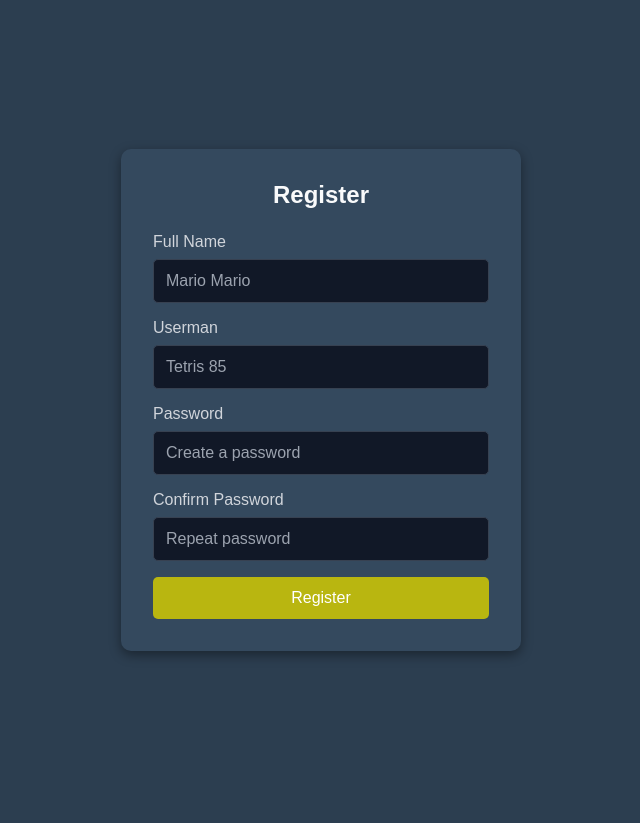
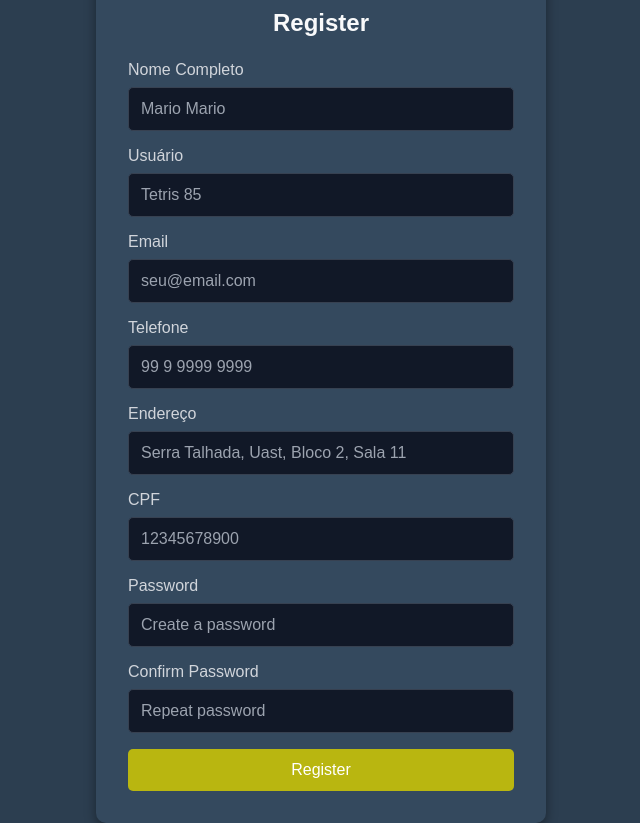
Before and after one commit to PBD-2025-1-Aluguel/PBD-2025-1-Aluguel, a Django app: page /register/ in a window 1280 px wide. Shown: the whole page, without its empty margins (319-959 px from the left). Before the commit the page ends 657 px from the top, so only its background shows below. Run offline with Django 5.2, Linux system fonts and the light colour scheme.

Commit message:
register update

```diff
--- a/sistemaAluguel/sistemaAluguel/templates/register.html
+++ b/sistemaAluguel/sistemaAluguel/templates/register.html
@@ -27,7 +27,7 @@
         border-radius: 10px;
         box-shadow: 0 4px 12px rgba(0, 0, 0, 0.4);
         width: 100%;
-        max-width: 400px;
+        max-width: 450px;
         }
 
         .register-container h2 {
@@ -84,13 +84,33 @@
         <form>
         <!-- Name input field -->
         <div class="form-group">
-            <label for="name">Full Name</label>
+            <label for="name">Nome Completo</label>
             <input type="text" id="name" name="name" required placeholder="Mario Mario" />
         </div>
         <!-- User input field -->
         <div class="form-group">
-            <label for="user">Userman</label>
+            <label for="user">Usuário</label>
             <input type="text" id="user" name="user" required placeholder="Tetris 85" />
+        </div>
+        <!-- Email -->
+        <div class="form-group">
+            <label for="email">Email</label>
+            <input type="email" id="email" name="email" required placeholder="seu@email.com" />
+        </div>
+        <!-- Telefone -->
+        <div class="form-group">
+            <label for="telefone">Telefone</label>
+            <input type="tel" id="telefone" name="telefone" required placeholder="99 9 9999 9999" />
+        </div>
+        <!-- Endereco -->
+        <div class="form-group">
+            <label for="endereco">Endereço</label>
+            <input type="text" id="endereco" name="endereco" required placeholder="Serra Talhada, Uast, Bloco 2, Sala 11" />
+        </div>
+        <!-- CPF -->
+        <div class="form-group">
+            <label for="cpf">CPF</label>
+            <input type="number" id="cpf" name="cpf" required placeholder="12345678900" />
         </div>
         <!-- Password input field -->
         <div class="form-group">
```
